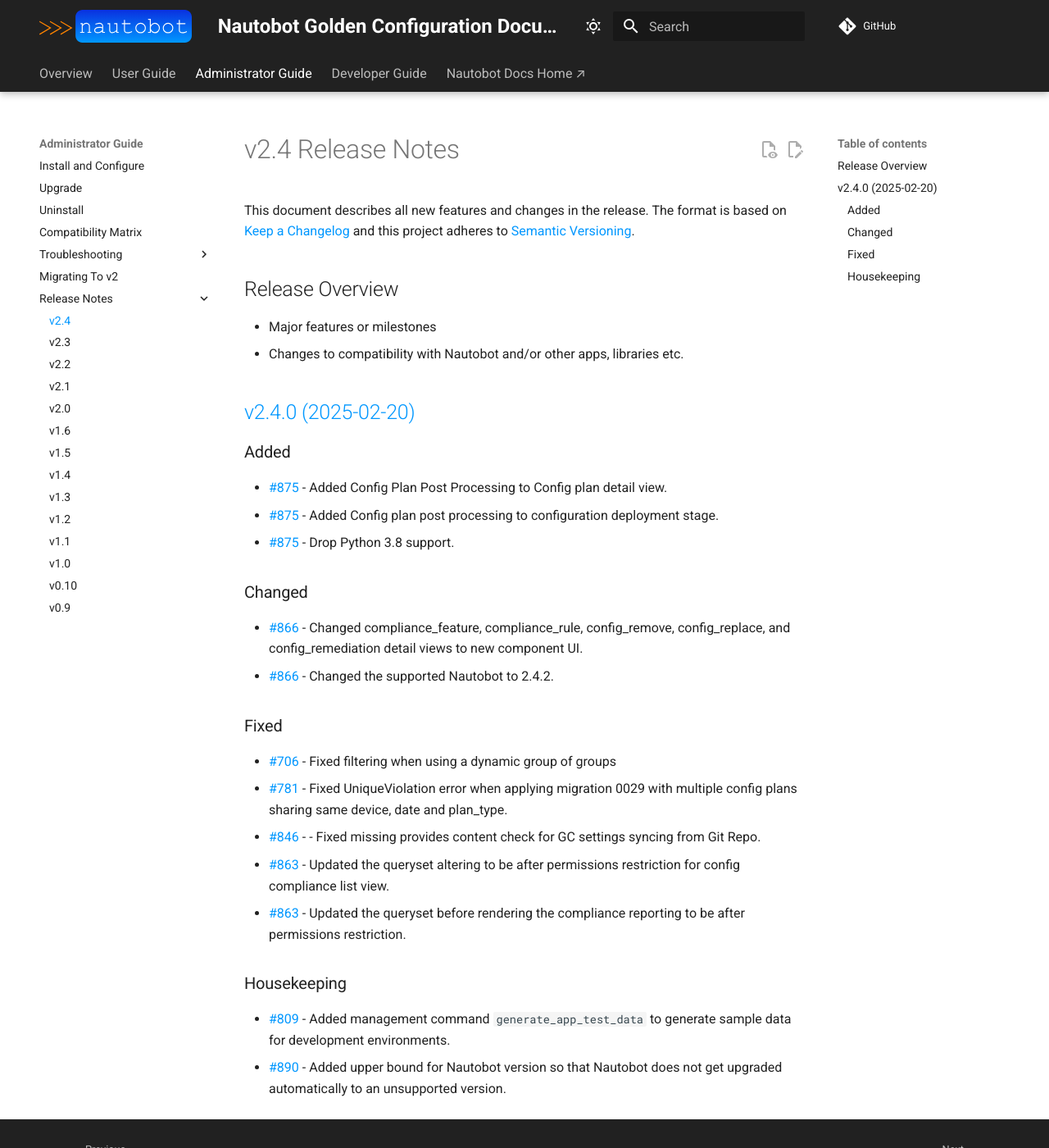
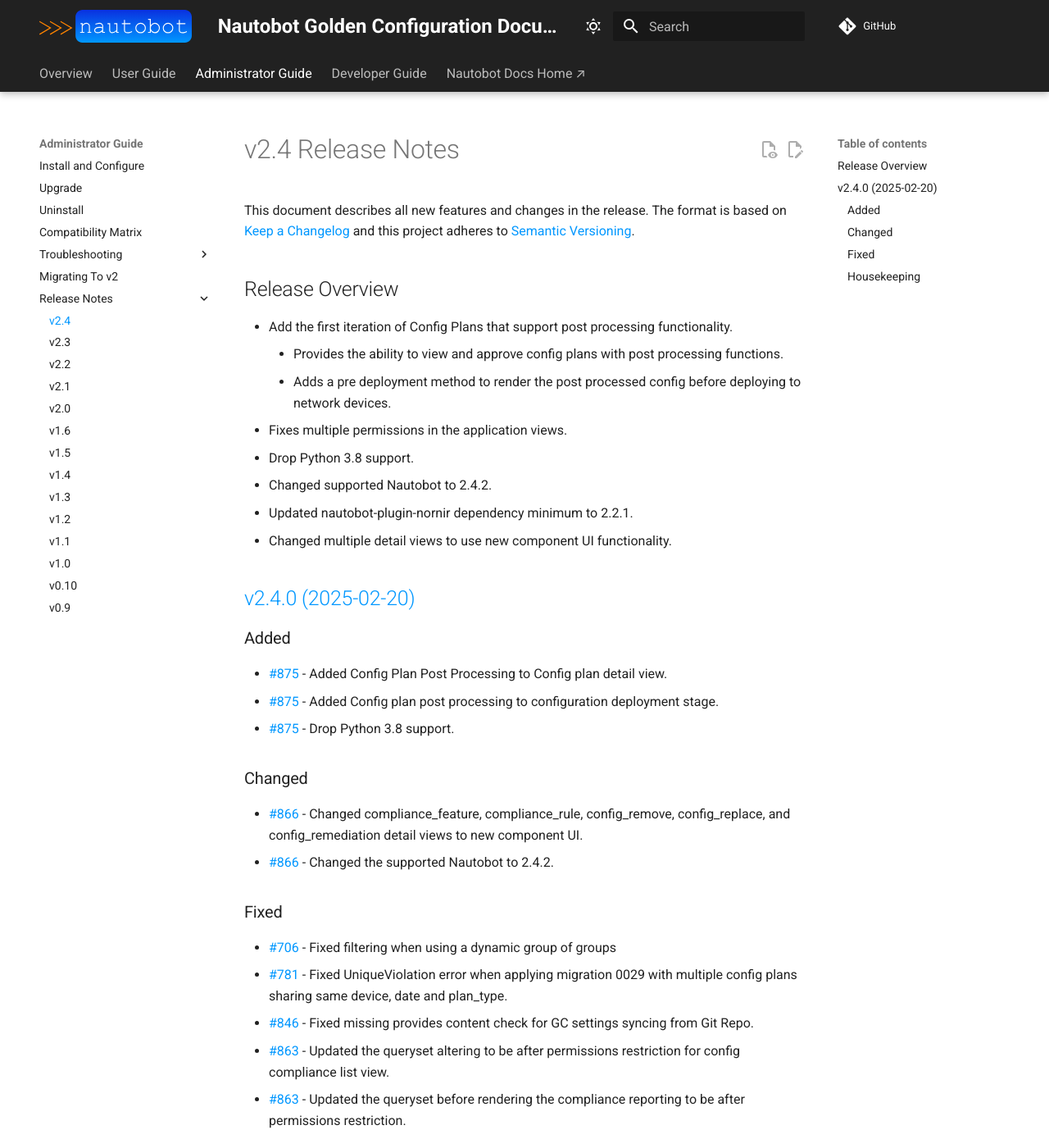
Before and after one commit to nautobot/nautobot-app-golden-config, an MkDocs documentation site: the page built from docs/admin/release_notes/version_2.4.md, in a window 1280 px wide and 1400 px high. Shown: the whole window at 82% size. Built offline with MkDocs 1.6.1 and Material for MkDocs 9.7.7, drawn with Linux system fonts in a browser that asks for light colours; comment, search, counter and statistics services are not loaded.

Commit message:
update release overview release note section

```diff
--- a/docs/admin/release_notes/version_2.4.md
+++ b/docs/admin/release_notes/version_2.4.md
@@ -7,8 +7,15 @@
 
 ## Release Overview
 
-- Major features or milestones
-- Changes to compatibility with Nautobot and/or other apps, libraries etc.
+- Add the first iteration of Config Plans that support post processing functionality.
+    - Provides the ability to view and approve config plans with post processing functions.
+    - Adds a pre deployment method to render the post processed config before deploying to network devices.
+- Fixes multiple permissions in the application views.
+- Drop Python 3.8 support.
+- Changed supported Nautobot to 2.4.2.
+- Updated nautobot-plugin-nornir dependency minimum to 2.2.1.
+- Changed multiple detail views to use new component UI functionality.
+
 
 ## [v2.4.0 (2025-02-20)](https://github.com/nautobot/nautobot-app-golden-config/releases/tag/v2.4.0)
 
@@ -27,7 +34,7 @@
 
 - [#706](https://github.com/nautobot/nautobot-app-golden-config/issues/706) - Fixed filtering when using a dynamic group of groups
 - [#781](https://github.com/nautobot/nautobot-app-golden-config/issues/781) - Fixed UniqueViolation error when applying migration 0029 with multiple config plans sharing same device, date and plan_type.
-- [#846](https://github.com/nautobot/nautobot-app-golden-config/issues/846) - - Fixed missing provides content check for GC settings syncing from Git Repo.
+- [#846](https://github.com/nautobot/nautobot-app-golden-config/issues/846) - Fixed missing provides content check for GC settings syncing from Git Repo.
 - [#863](https://github.com/nautobot/nautobot-app-golden-config/issues/863) - Updated the queryset altering to be after permissions restriction for config compliance list view.
 - [#863](https://github.com/nautobot/nautobot-app-golden-config/issues/863) - Updated the queryset before rendering the compliance reporting to be after permissions restriction.
 
```
